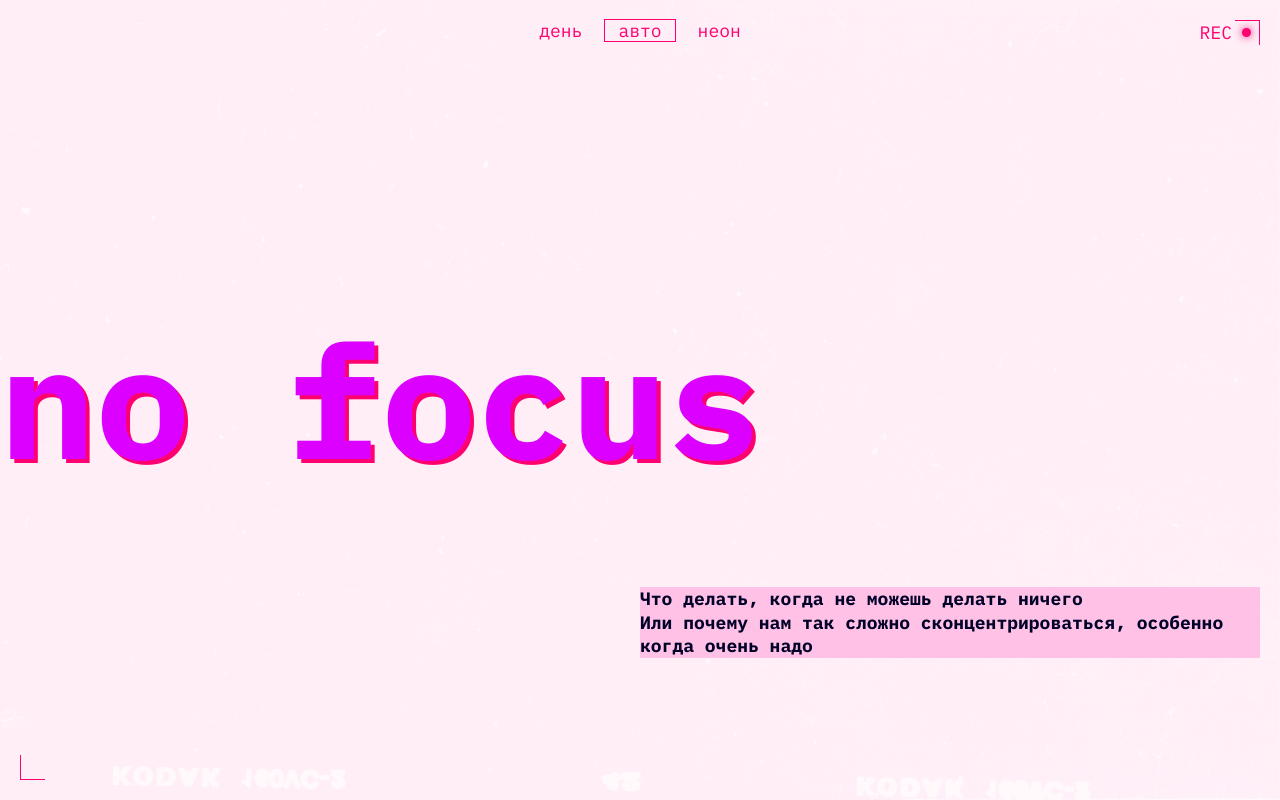
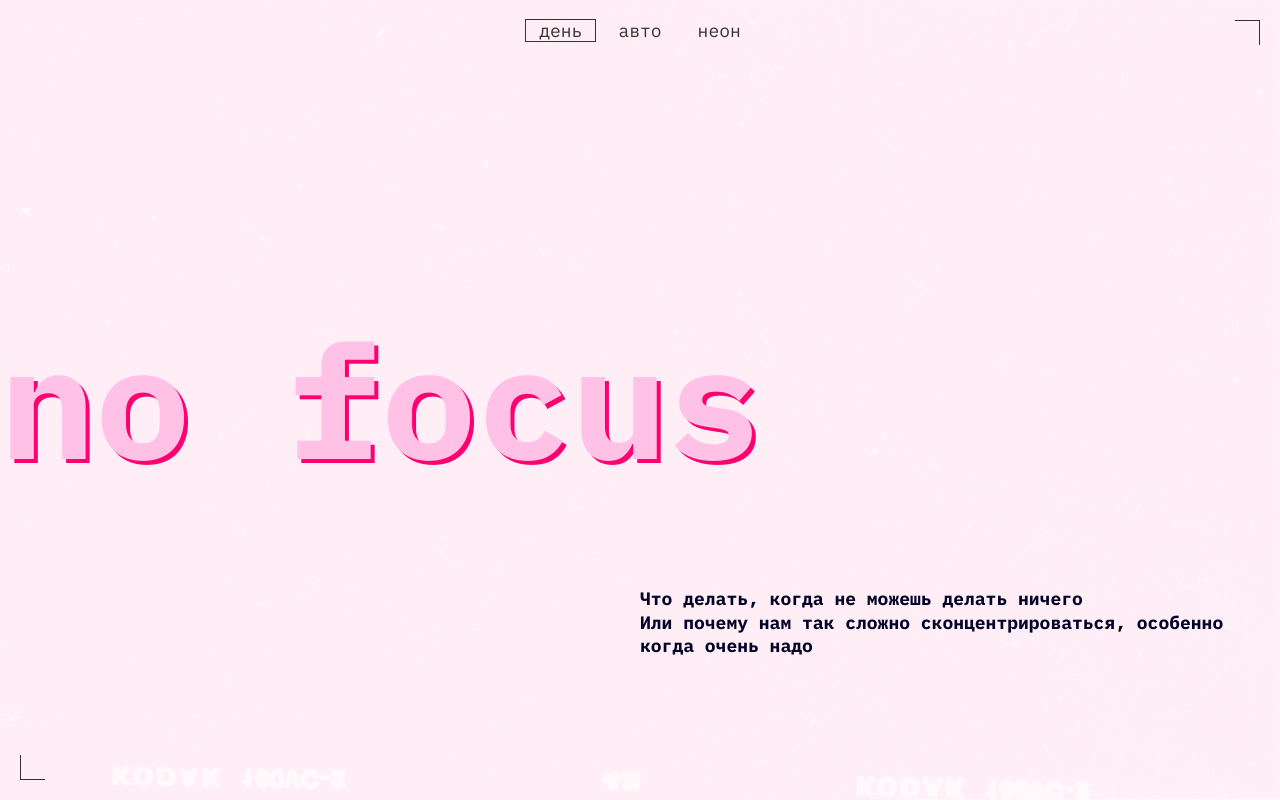
Before and after one commit to Kovalilya228/slozhno-sosredotochitsya, a plain HTML site: page index.html in a window 1280 px wide. Shown: the top 800 px of the page. Drawn offline with Linux system fonts and the light colour scheme.

Commit message:
fixed autotests

```diff
--- a/index.html
+++ b/index.html
@@ -23,15 +23,15 @@
         <ul class="header__theme-menu-list">
           <li class="header__theme-menu-item">
             <button
-              class="header__theme-menu-button header__theme-menu-button_type_light"
-            >
+              class="header__theme-menu-button header__theme-menu-button_active header__theme-menu-button_type_light"
+              disabled
+              >
               День
             </button>
           </li>
           <li class="header__theme-menu-item">
             <button
-              class="header__theme-menu-button header__theme-menu-button_active header__theme-menu-button_type_auto"
-              disabled
+              class="header__theme-menu-button header__theme-menu-button_type_auto"
             >
               Авто
             </button>
--- a/styles/light.css
+++ b/styles/light.css
@@ -1,9 +1,3 @@
-/*
-  Специально для светлой темы при наличии класса.
-  Здесь окажутся стили, которые нужно переопределить принудительно,
-  переключая тему
-*/
-
 :root.theme-light {
   --accent-color: ##FF8DCB;
   --bg-image: url('../images/cover-image-light.png');
@@ -14,7 +8,6 @@
   --text-color: #353430;
   --hover-color: rgba(50, 49, 45, 0.40);
 }
-
 
 .page.theme_light {
   --bg-color: #FFF1F7;
@@ -29,7 +22,13 @@
 
 @media (prefers-color-scheme: light) {
   :root {
-    --accent-color: #FFC2E6;
+    --accent-color: ##FF8DCB;
     --bg-image: url('../images/cover-image-light.png');
-    }
+    --bg-color: #FFF1F7;
+    --titles-color: #FFC2E6;
+    --rec-color: transparent;
+    --main-text-color: #353430;
+    --text-color: #353430;
+    --hover-color: rgba(50, 49, 45, 0.40);
   }
+}
--- a/styles/variables.css
+++ b/styles/variables.css
@@ -1,7 +1,3 @@
-/*
-  Переменные для вашего проекта
-  и их переопределение под различные устройства
-*/
 :root {
   --accent-color: #ff0070;
   --padding-content: 10px;
```
Also changed, not shown: styles/dark.css (+0 -7 lines), styles/style.css (+4 -7 lines).
